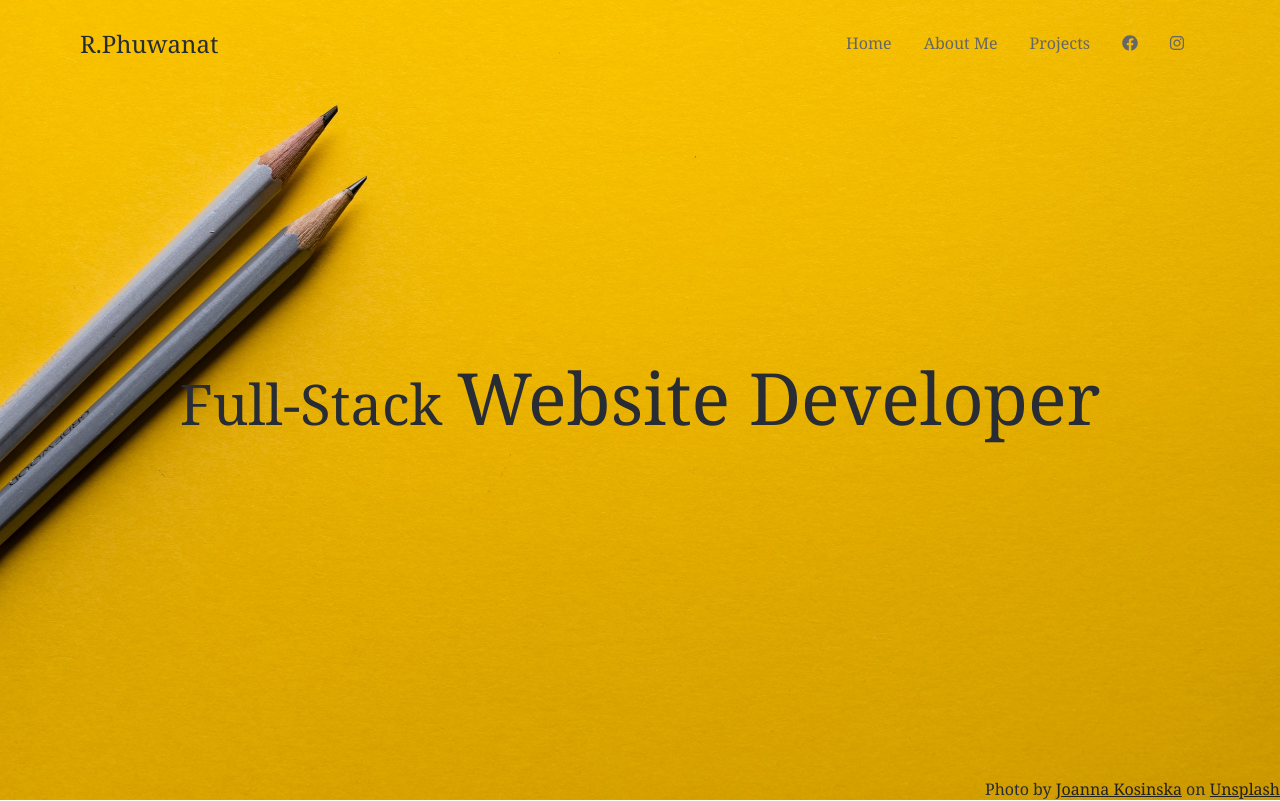
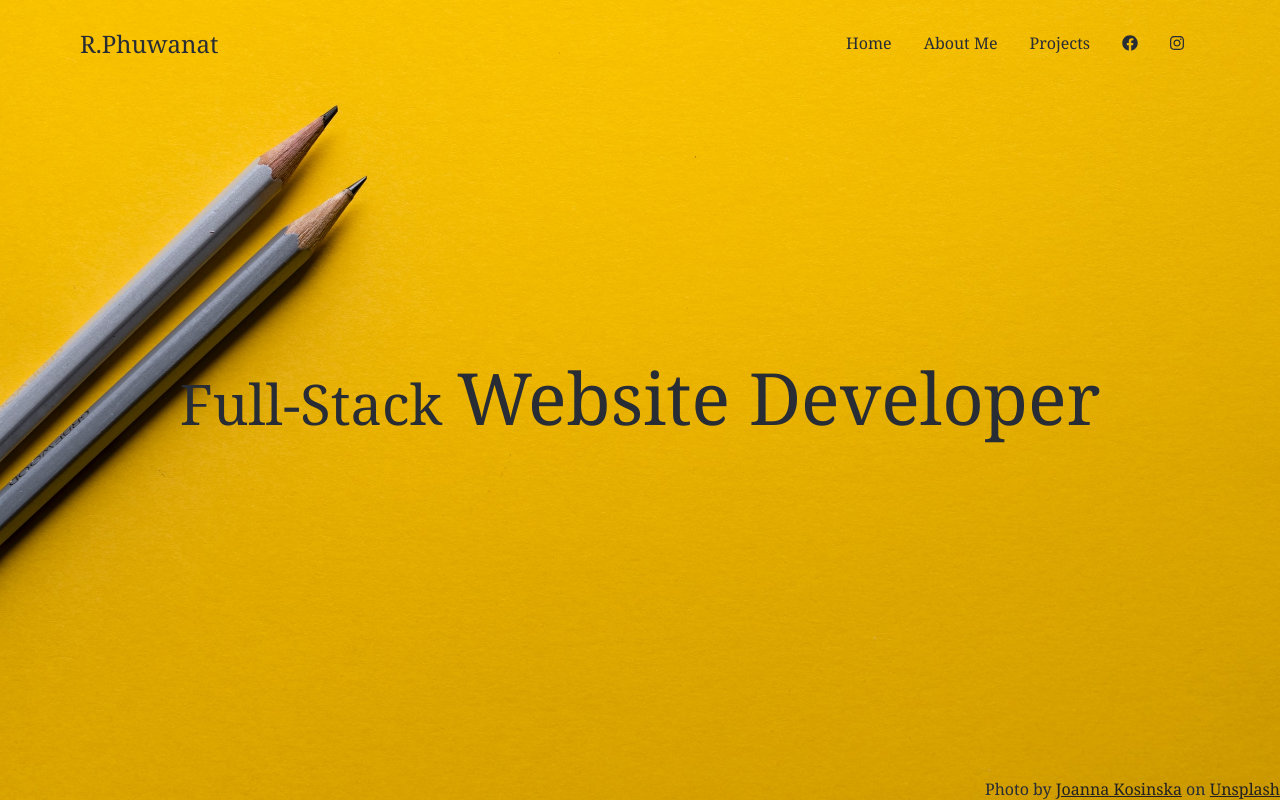
Before and after one commit to pwnrrk/pwnrrk.github.io, a React (Create React App) app: page / in a window 1280 px wide. Shown: the top 801 px of the page. Built offline with nearby package versions, Linux system fonts and the light colour scheme.

Commit message:
Fix color

```diff
--- a/src/components/Navbar.js
+++ b/src/components/Navbar.js
@@ -37,7 +37,7 @@ const NavbarMenuItem = styled.li`
 `;
 const NavbarLink = styled.a`
   text-decoration: none;
-  color: #666;
+  color: var(--body-color);
   font-weight: 500;
   transition: color 0.25s ease;
   &:hover {
```
